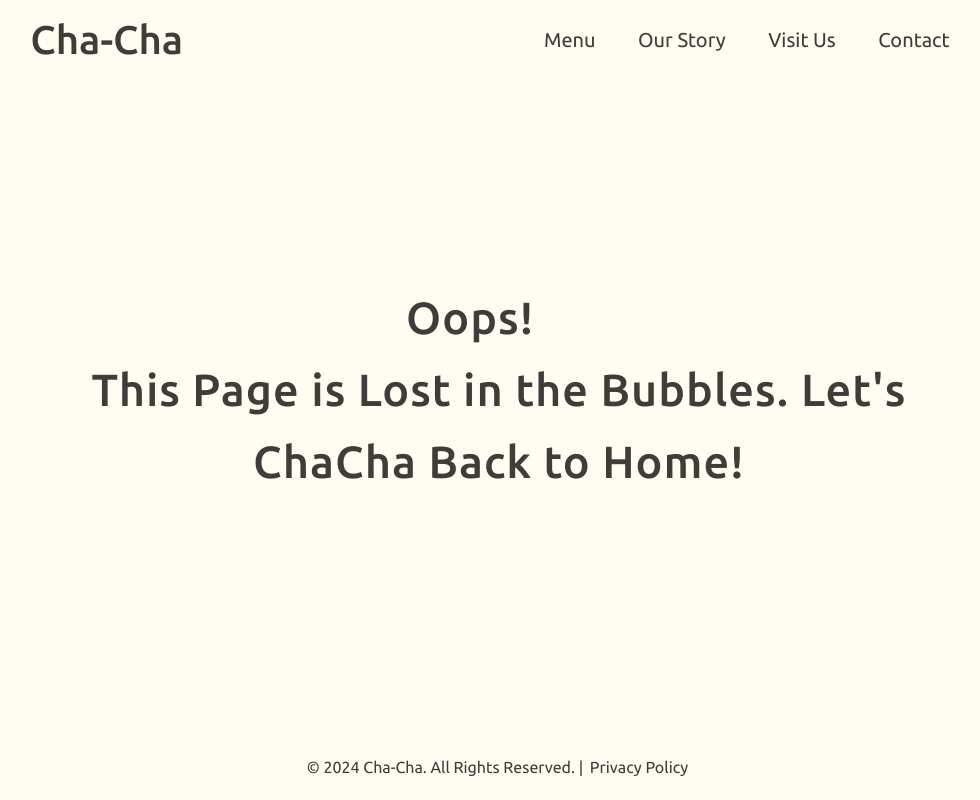
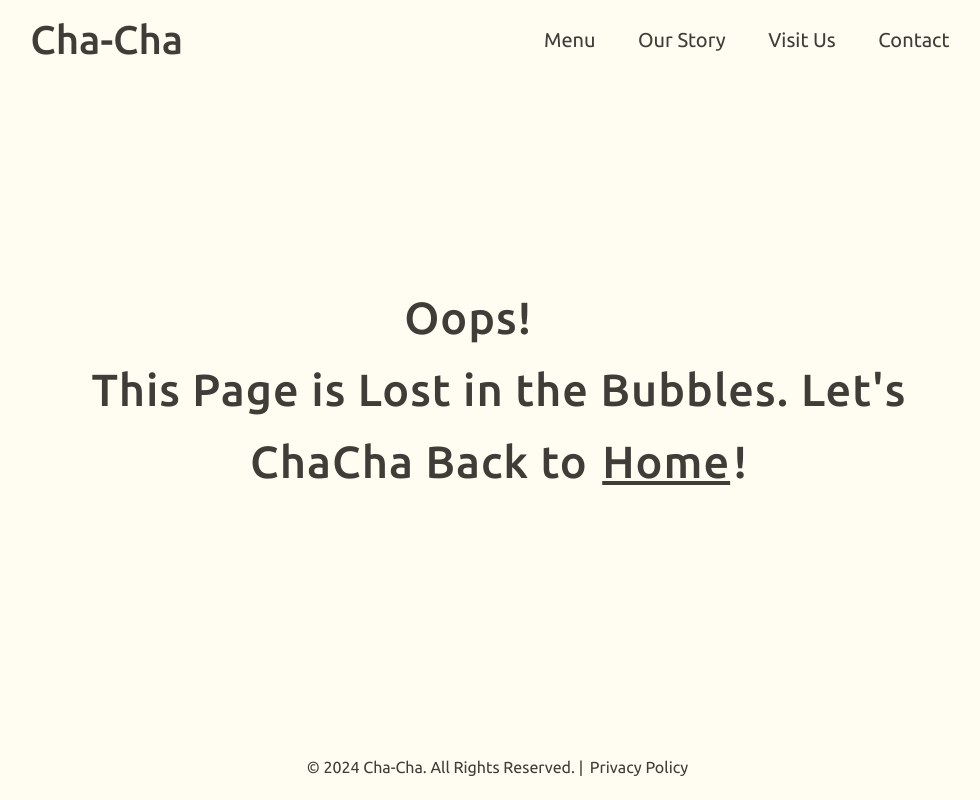
Before and after one commit to kibapika/ChaCha-BBT, a Vue app: page /about in a window 1280 px wide. Shown: the whole page, without its empty margins (141-1121 px from the left). Built offline with nearby package versions, Linux system fonts and the light colour scheme; some icons are missing.

Commit message:
edited css PNF page

```diff
--- a/src/views/PNF.vue
+++ b/src/views/PNF.vue
@@ -6,7 +6,7 @@
       <h1>Oops!</h1>
       <v-icon class="icon" scale="3" animation="wrench" name="co-sad" />
     </div>
-    <h1>This Page is Lost in the Bubbles. Let's ChaCha Back to Home!</h1>
+    <h1>This Page is Lost in the Bubbles. Let's ChaCha Back to <router-link to="/home" class="link">Home</router-link>!</h1>
   </section>
 </template>
 
@@ -27,11 +27,17 @@ h1 {
   letter-spacing: 1px;
 }
 
+.link {
+    text-decoration: underline;
+    font-size: 45px;
+    font-weight: 500;
+}
+
 .oops {
   display: flex;
   flex-direction: row;
   justify-content: space-between;
-  width: 15%;
+  width: 16%;
   align-items: center;
   text-align: center;
 }
```
